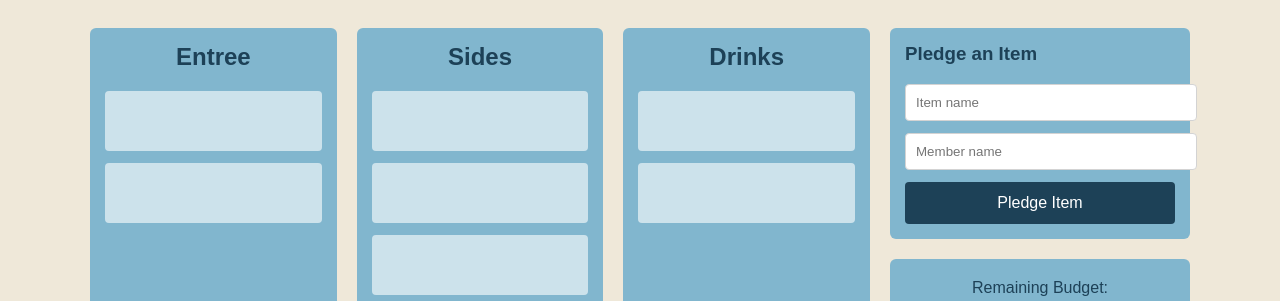
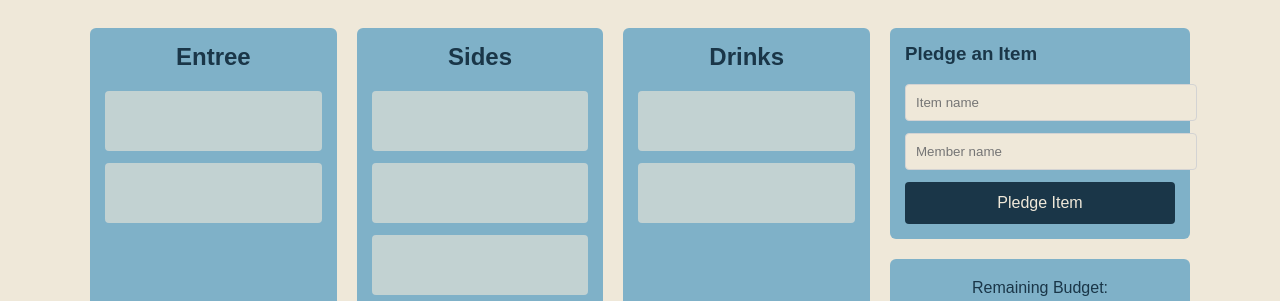
Before and after one commit to edbower-ai/ROCK, a plain HTML site: page index.html in a window 1280 px wide. Shown: the part 156-457 px from the top of the page. Drawn offline with Linux system fonts and the light colour scheme.

Commit message:
Update index.html

```diff
--- a/index.html
+++ b/index.html
@@ -9,9 +9,8 @@
         /* --- COLOR SCHEME --- */
         :root {
             --cream: #EFE8D9;
-            --light-blue: #81b6ce;
-            --dark-blue: #1d4157;
-            --white: #ffffff;
+            --light-blue: #7FB1C8;
+            --dark-blue: #1A3648;
         }
 
         body {
@@ -53,7 +52,7 @@
         }
 
         .item-placeholder {
-            background: var(--white);
+            background: var(--cream);
             height: 60px;
             margin-bottom: 12px;
             border-radius: 4px;
@@ -81,7 +80,7 @@
             width: 100%;
             padding: 10px;
             margin: 0 0 12px 0;
-            background: var(--white);
+            background: var(--cream);
             border: 1px solid #d3d3d3;
             border-radius: 4px;
         }
@@ -91,7 +90,7 @@
             padding: 12px;
             border: none;
             background: var(--dark-blue);
-            color: var(--white);
+            color: var(--cream);
             border-radius: 4px;
             font-size: 16px;
             cursor: pointer;
```
